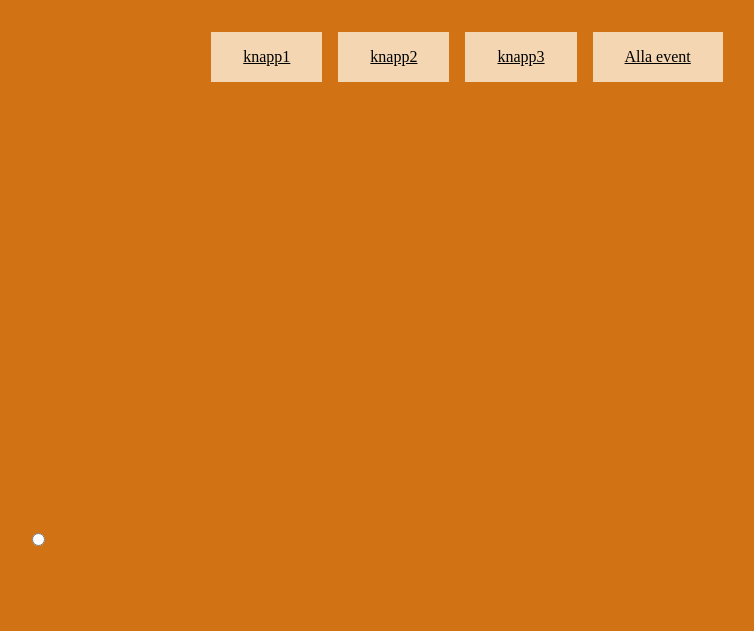
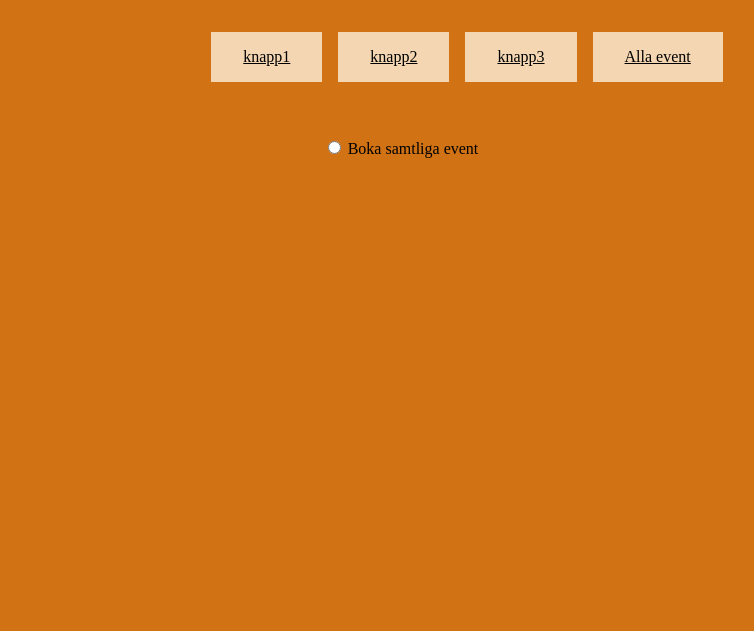
Before and after one commit to JonasLiljesand/battrewebb, a plain HTML site: page index.html in a window 1280 px wide. Shown: the whole page, without its empty margins (173-927 px from the left). Drawn offline with Linux system fonts and the light colour scheme.

Commit message:
lagt in radioknapp

```diff
--- a/index.html
+++ b/index.html
@@ -14,7 +14,7 @@
 			<a href="#event1" class="knapp">knapp1</a>
 			<a href="#event2" class="knapp">knapp2</a>
 			<a href="#event3" class="knapp">knapp3</a>
-			<a href="#allaevent" class="knapp">Alla event</a>
+			<a href="#allaevent" class="knapp" onclick="document.querySelector('.gridlayout').classList.add('hide-row')">Alla event</a>
 	</div>
 	<div class="dagboxEventholder">
 		<div class="dagbox" id="event1">
@@ -106,9 +106,15 @@
 					aute irure dolor in</p>
 			</div>
 		</div>
+		<div class="allaeventradiogrid" id="allaevent">
+			<div id="allaevent">
+			<input type="radio"> Boka samtliga event
+			</div>
 	</div>
-	<div class="allaeventradiogrid" id="allaevent">
-		<input type="radio">
+	<div>
+		<form>
+
+		</form>
 	</div>
 </div>
 </body>
```
Also changed, not shown: styles.css/gridlayout.css (line endings or trailing spaces).
